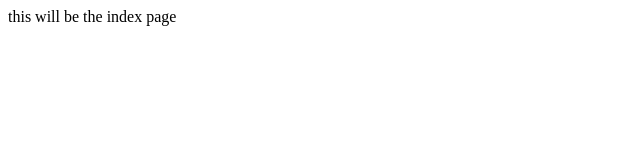
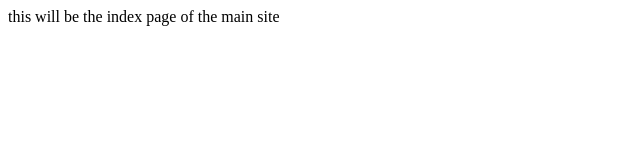
Before and after one commit to sguha-work/photographysite, a website: page Frontend/main_site/html/index.html in a window 1280 px wide. Shown: the whole page, without its empty margins (0-640 px from the left). Drawn offline with Linux system fonts and the light colour scheme.

Commit message:
communication to home page done

```diff
--- a/Frontend/main_site/html/index.html
+++ b/Frontend/main_site/html/index.html
@@ -3,6 +3,6 @@
 
 	</head>
 	<body>
-		this will be the index page
+		this will be the index page of the main site
 	</body>
 </html>
```
